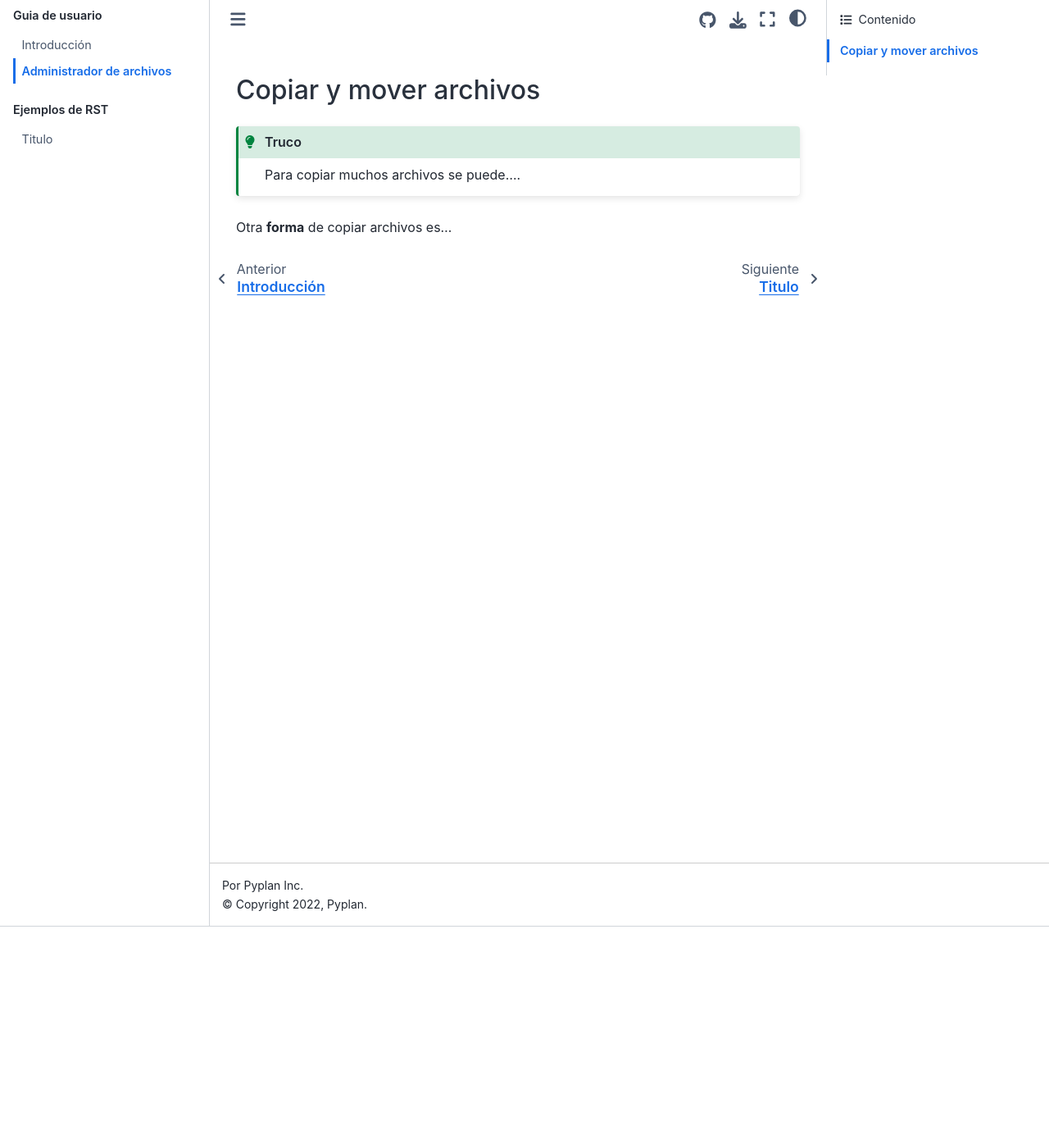
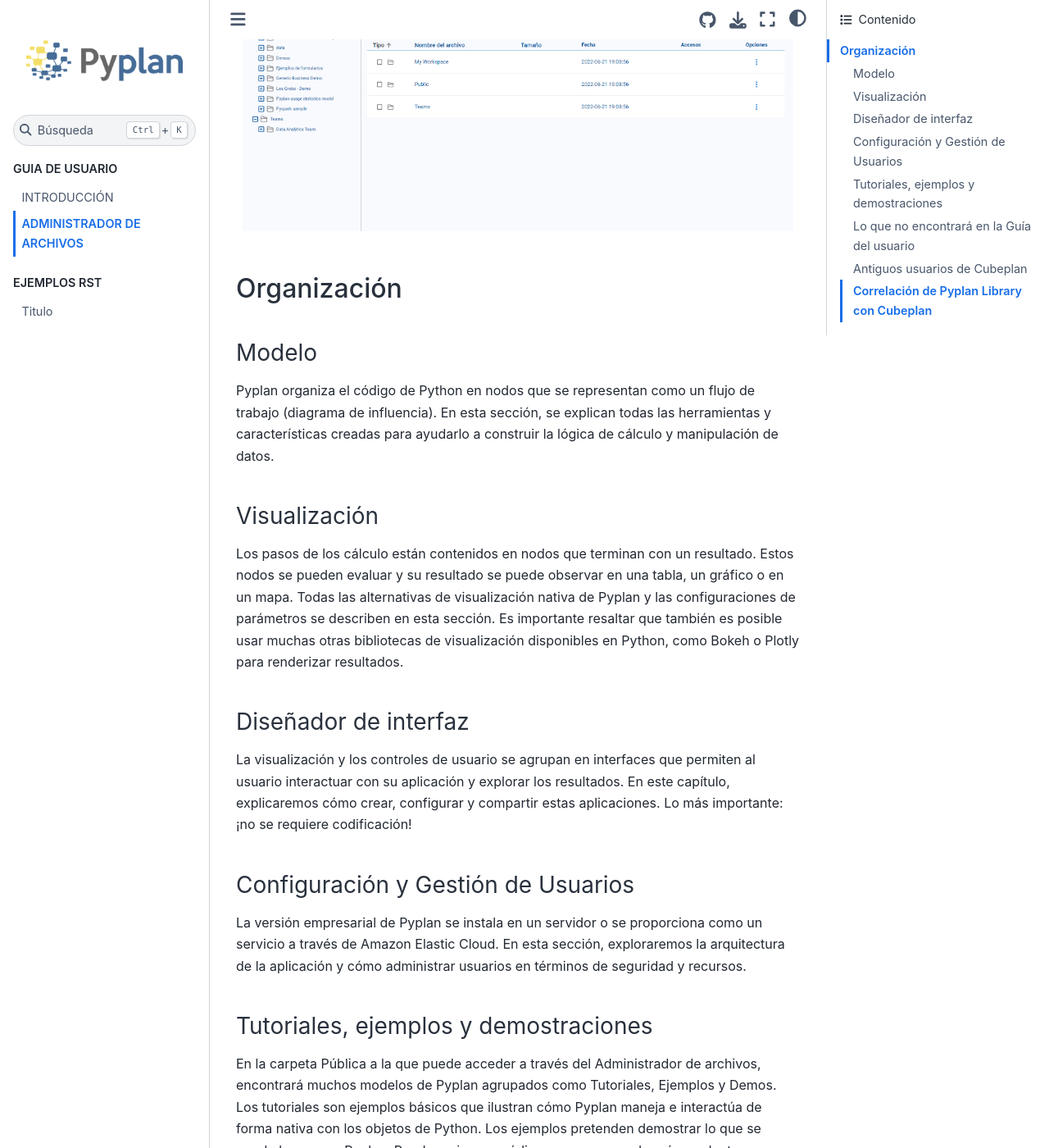
Before and after one commit to pyplan/pyplan, a Sphinx documentation site: the page built from docs/file_manager/index.rst, in a window 1280 px wide and 1400 px high, scrolled down 270 px. Shown: the whole window at 82% size. Built offline with Sphinx 7.4.7 and the Sphinx Book theme 1.1.4, drawn with Linux system fonts in a browser that asks for light colours; some of the changed text lies outside the part shown.

Commit message:
Primer avance Lucas

```diff
--- a/docs/file_manager/index.rst
+++ b/docs/file_manager/index.rst
@@ -1,17 +1,49 @@
-Administrador de archivos
+ADMINISTRADOR DE ARCHIVOS
 =========================
+Los usuarios tienen su propio espacio de trabajo y también pueden acceder a un espacio DE trabajo público. El administrador de archivos brinda asistencia para trabajar con archivos relacionados con sus aplicaciones.
 
-Pyplan ... filemanager
 
-.. figure:: images/file_manager.png
-   :width: 200
+.. figure:: images/imagen1.png
+   :width: 400%
    :alt: Alternative text
 
 
------------------------
-Copiar y mover archivos
------------------------
+============
+Organización
+============
 
-.. tip:: Para copiar muchos archivos se puede....
+Modelo
+------
+Pyplan organiza el código de Python en nodos que se representan como un flujo de trabajo (diagrama de influencia). En esta sección, se explican todas las herramientas y características creadas para ayudarlo a construir la lógica de cálculo y manipulación de datos.
 
-Otra **forma** de copiar archivos es...
+Visualización
+-------------
+Los pasos de los cálculo están contenidos en nodos que terminan con un resultado. Estos nodos se pueden evaluar y su resultado se puede observar en una tabla, un gráfico o en un mapa. Todas las alternativas de visualización nativa de Pyplan y las configuraciones de parámetros se describen en esta sección. Es importante resaltar que también es posible usar muchas otras bibliotecas de visualización disponibles en Python, como Bokeh o Plotly para renderizar resultados.
+
+Diseñador de interfaz
+---------------------
+La visualización y los controles de usuario se agrupan en interfaces que permiten al usuario interactuar con su aplicación y explorar los resultados. En este capítulo, explicaremos cómo crear, configurar y compartir estas aplicaciones. Lo más importante: ¡no se requiere codificación!
+
+Configuración y Gestión de Usuarios
+-----------------------------------
+La versión empresarial de Pyplan se instala en un servidor o se proporciona como un servicio a través de Amazon Elastic Cloud. En esta sección, exploraremos la arquitectura de la aplicación y cómo administrar usuarios en términos de seguridad y recursos.
+
+Tutoriales, ejemplos y demostraciones
+-------------------------------------
+En la carpeta Pública a la que puede acceder a través del Administrador de archivos, encontrará muchos modelos de Pyplan agrupados como Tutoriales, Ejemplos y Demos. Los tutoriales son ejemplos básicos que ilustran cómo Pyplan maneja e interactúa de forma nativa con los objetos de Python. Los ejemplos pretenden demostrar lo que se puede hacer con Pyplan. Puede revisar su código para comprender cómo adaptar o reutilizar cualquier pieza de código en su propio proyecto. En la carpeta Demos , encontrará aplicaciones completas relacionadas con ciertos temas y/o industrias.
+
+Lo que no encontrará en la Guía del usuario
+----------------------------------------------
+Pyplan puede considerarse un entorno de desarrollo integrado de Python para aplicaciones de análisis de datos. Esta Guía del usuario no pretende explicar cómo programar en Python ni en ninguna de las otras bibliotecas utilizadas, como Pandas, Numpy o Xarray, solo por nombrar algunas. Hay muchos tutoriales y cursos introductorios para que aprendas. La propia documentación de las bibliotecas siempre es una buena fuente de información, y para cualquier tarea desafiante también puede contar con la ayuda de la comunidad reunida en sitios como StackOverflow.
+
+Antiguos usuarios de Cubeplan
+-----------------------------
+Pyplan es la evolución del software de Cubeplan. Las mejoras fueron tan radicales que requirieron un cambio en el nombre del producto. Sin embargo, para facilitar a los antiguos usuarios de Cubeplan la migración a Pyplan, hemos creado una biblioteca que reproduce, de la forma más similar posible, las funciones y la sintaxis de Cubeplan. Los modelos de Cubeplan no se pueden ejecutar en Pyplan. Una buena manera de aprender a usar Python es migrar un modelo de Cubeplan existente.
+
+Correlación de Pyplan Library con Cubeplan
+------------------------------------------
+Consulte los ejemplos disponibles en la carpeta Pyplan Library para ver lo que hacía Cubeplan, y como ahora se hacen usando Pyplan.
+
+.. figure:: images/imagen2.png
+   :width: 400%
+   :alt: Alternative text
--- a/docs/overview.rst
+++ b/docs/overview.rst
@@ -1,4 +0,0 @@
-Acerca de
-=========
-
-Pyplan es una...
```
Also changed, not shown: docs/index.rst (+8 -7 lines), docs/user_guide/index.rst (+21 -3 lines), docs/file_manager/images/file_manager.png (deleted), docs/file_manager/images/imagen1.png (added), docs/file_manager/images/imagen2.png (added), docs/user_guide/images/imagen1.png (added), docs/user_guide/images/imagen2.png (added).
